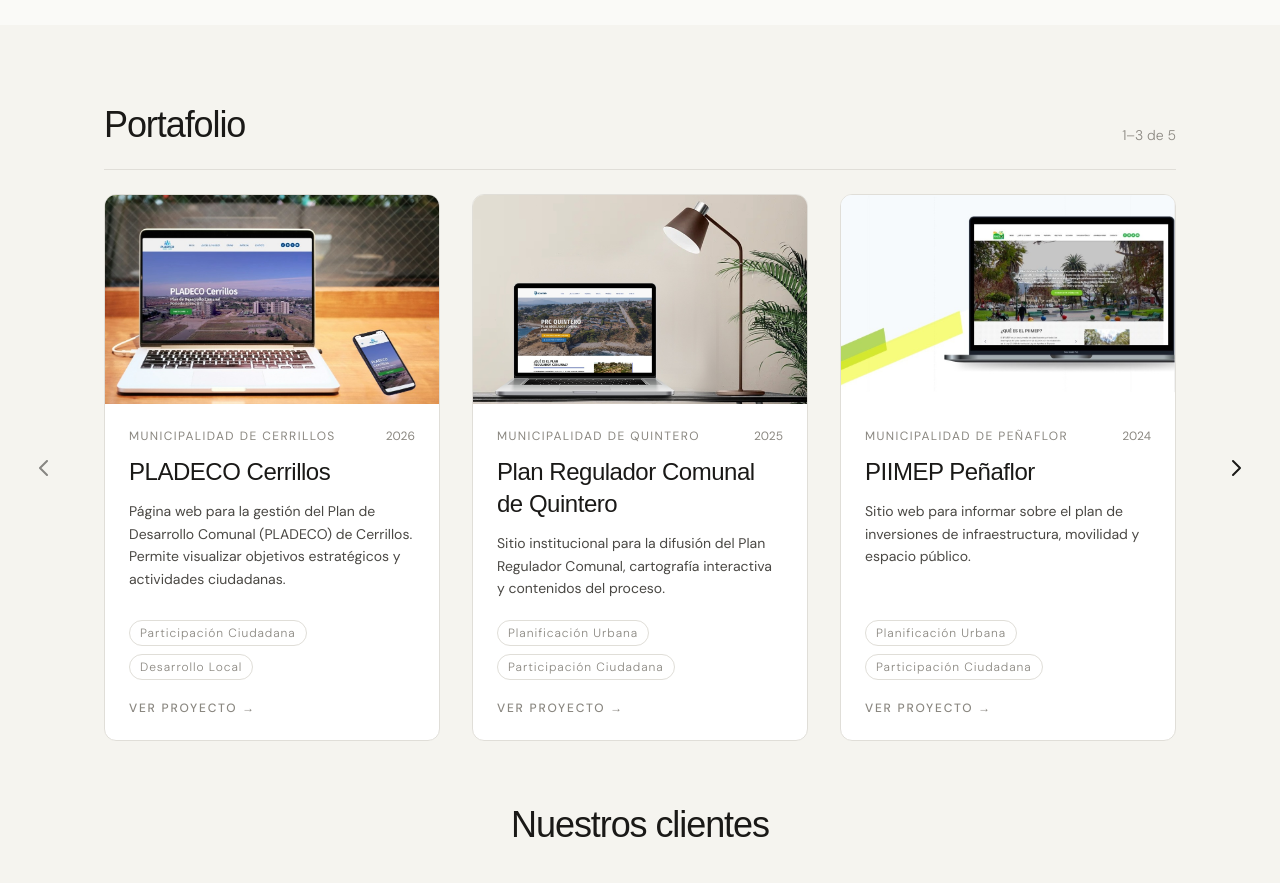
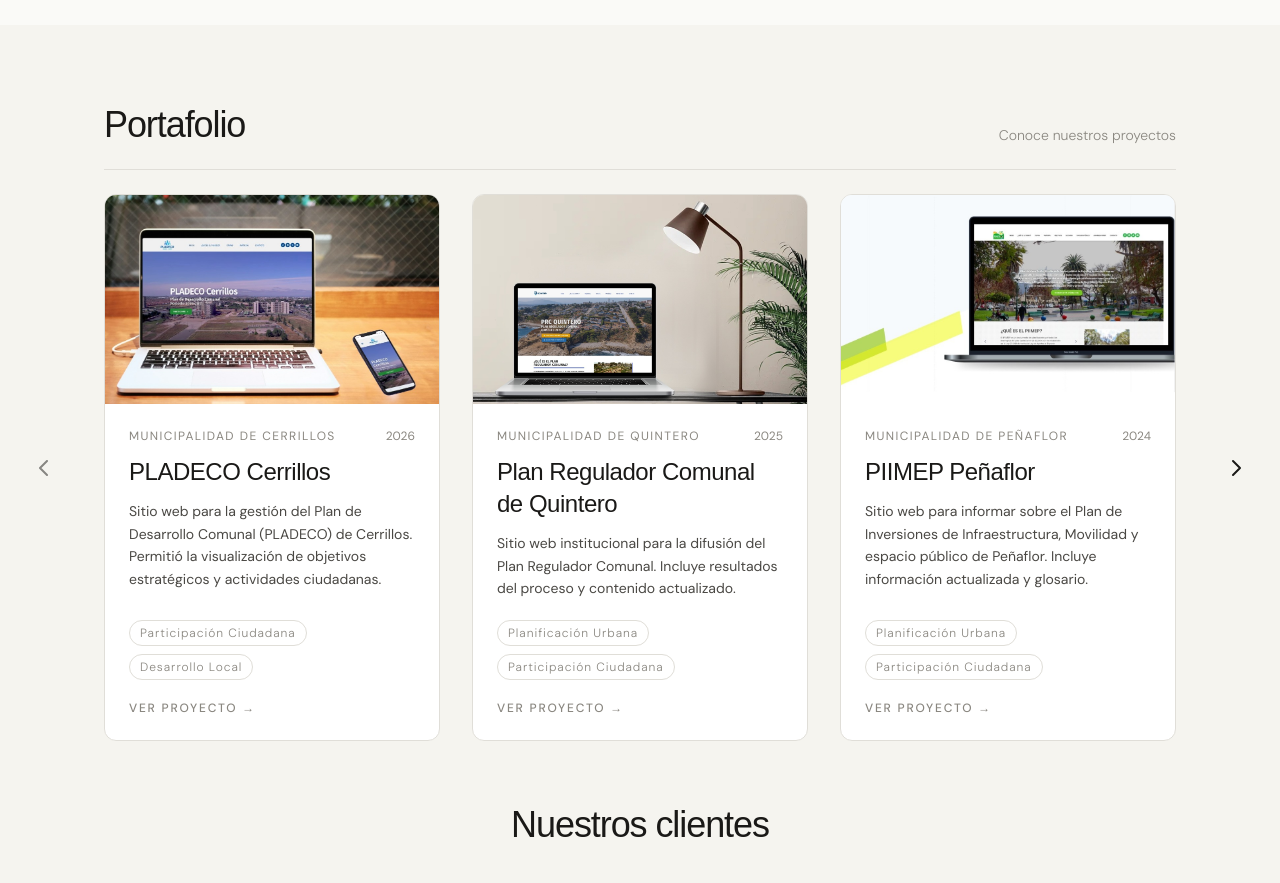
Before and after one commit to AlbertoRodBa/kulp-web, a Next.js app: page / in a window 1280 px wide. Shown: the part 1700-2583 px from the top of the page. Built offline with nearby package versions, Linux system fonts and the light colour scheme; no server answers.

Commit message:
corregido texto en portafolio de proyectos y texto informativo en UI

```diff
--- a/components/Portafolio.tsx
+++ b/components/Portafolio.tsx
@@ -173,15 +173,7 @@
     ? projects.length > 1
     : showNavigation;
 
-  const renderCounter = () => {
-    if (isMobile) {
-      return `${currentIndex + 1} de ${projects.length}`;
-    }
-    if (showNavigation) {
-      return `${currentIndex + 1}–${Math.min(currentIndex + itemsPerPage, projects.length)} de ${projects.length}`;
-    }
-    return "Trabajo reciente";
-  };
+  const renderCounter = () => "Conoce nuestros proyectos";
 
   return (
     <section
@@ -251,11 +243,6 @@
           )}
         </div>
 
-        {isMobile && projects.length > 1 && (
-          <p className="text-center text-xs text-[var(--ink-faint)] mt-4 font-light">
-
-          </p>
-        )}
         <Clients />
       </motion.div>
     </section>
--- a/constants/projects.ts
+++ b/constants/projects.ts
@@ -6,7 +6,7 @@
     year: "2026",
     link: "https://pladecocerrillos.participayplanifica.cl",
     description:
-      "Página web para la gestión del Plan de Desarrollo Comunal (PLADECO) de Cerrillos. Permite visualizar objetivos estratégicos y actividades ciudadanas.",
+      "Sitio web para la gestión del Plan de Desarrollo Comunal (PLADECO) de Cerrillos. Permitió la visualización de objetivos estratégicos y actividades ciudadanas.",
     image: "/project-1-pladeco-cerrillos.jpg",
     tags: ["Participación Ciudadana", "Desarrollo Local"],
   },
@@ -17,7 +17,7 @@
     year: "2025",
     link: "https://prcquintero.participayplanifica.cl",
     description:
-      "Sitio institucional para la difusión del Plan Regulador Comunal, cartografía interactiva y contenidos del proceso.",
+      "Sitio web institucional para la difusión del Plan Regulador Comunal. Incluye resultados del proceso y contenido actualizado.",
     image: "/project-2-prc-quintero.jpg",
     tags: ["Planificación Urbana", "Participación Ciudadana"],
   },
@@ -28,7 +28,7 @@
     year: "2024",
     link: "https://piimep.penaflor.cl",
     description:
-      "Sitio web para informar sobre el plan de inversiones de infraestructura, movilidad y espacio público.",
+      "Sitio web para informar sobre el Plan de Inversiones de Infraestructura, Movilidad y espacio público de Peñaflor. Incluye información actualizada y glosario.",
     image: "/project-3-piimep-penaflor.jpg",
     tags: ["Planificación Urbana", "Participación Ciudadana"],
   },
@@ -40,7 +40,7 @@
     year: "2024",
     link: "https://pladecopudahuel.participayplanifica.cl",
     description:
-      "Sitio web para informar sobre el Plan de Desarrollo Comunal de Pudahuel, actividades y eventos de participación.",
+      "Sitio web para informar sobre el Plan de Desarrollo Comunal de Pudahuel, actividades y eventos de participación para los vecinos de la comuna.",
     image: "/project-0-pladeco-pudahuel.jpg",
     tags: ["Participación Ciudadana", "Desarrollo Local"],
   },
```
